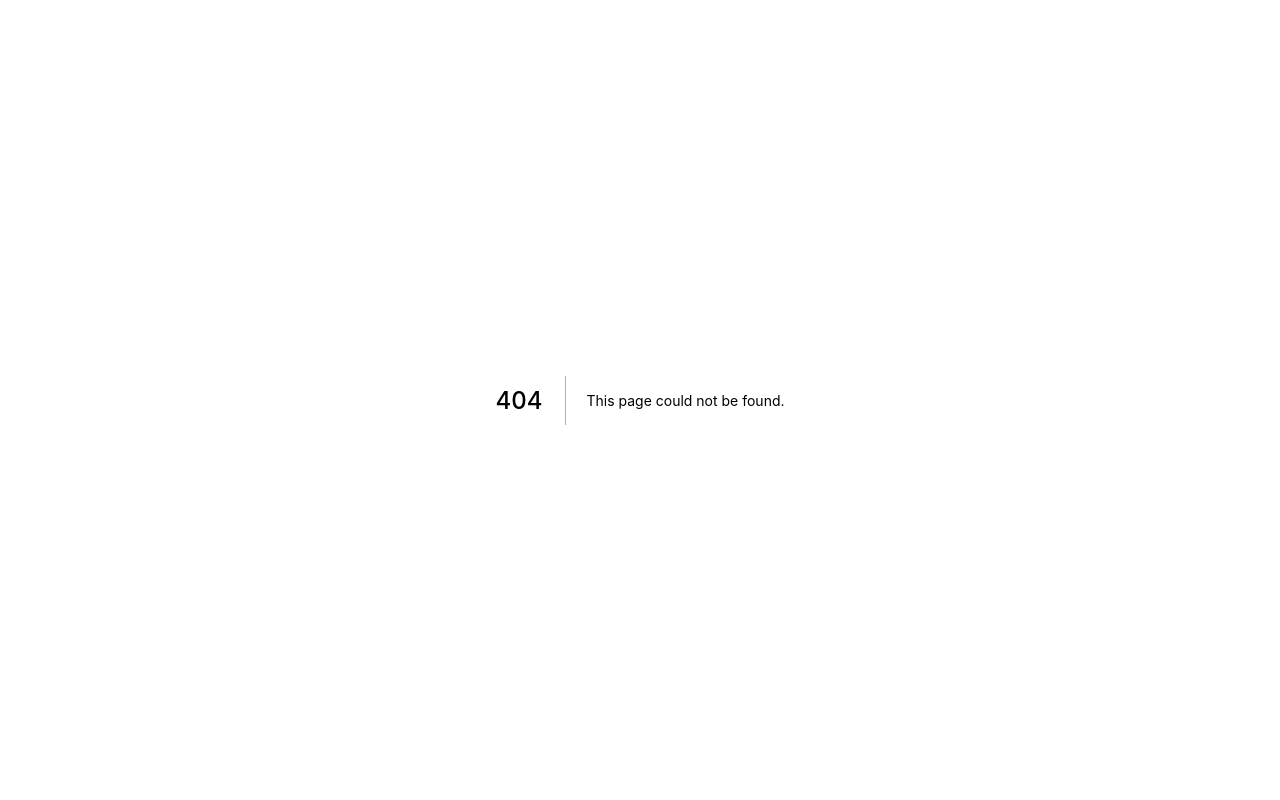
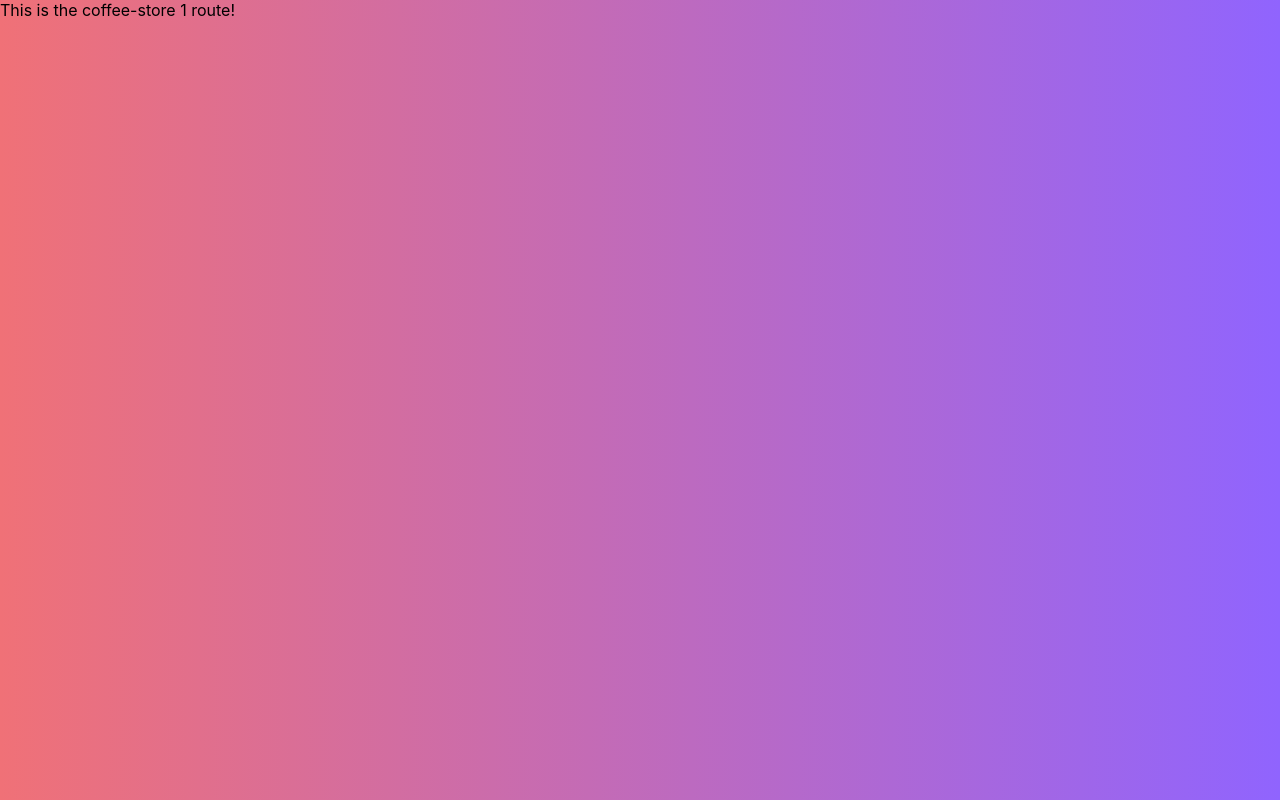
Before and after one commit to gustavoalves23/NextCoffee, a Next.js app: page /coffee-store/1 in a window 1280 px wide. Before the commit this address had no page. Built offline with nearby package versions, Linux system fonts and the light colour scheme.

Commit message:
feat: Add dynamic route for coffeeStores

```diff
--- /dev/null
+++ b/pages/coffee-store/[id].jsx
@@ -0,0 +1,13 @@
+import { useRouter } from 'next/router';
+import React from 'react';
+
+function coffeeStore() {
+	const {query: {id}} = useRouter();
+	return (
+		<div>
+      This is the coffee-store {id} route!
+		</div>
+	);
+}
+
+export default coffeeStore;
```
Also changed, not shown: pages/coffee-store.jsx (deleted, +0 -11 lines).
